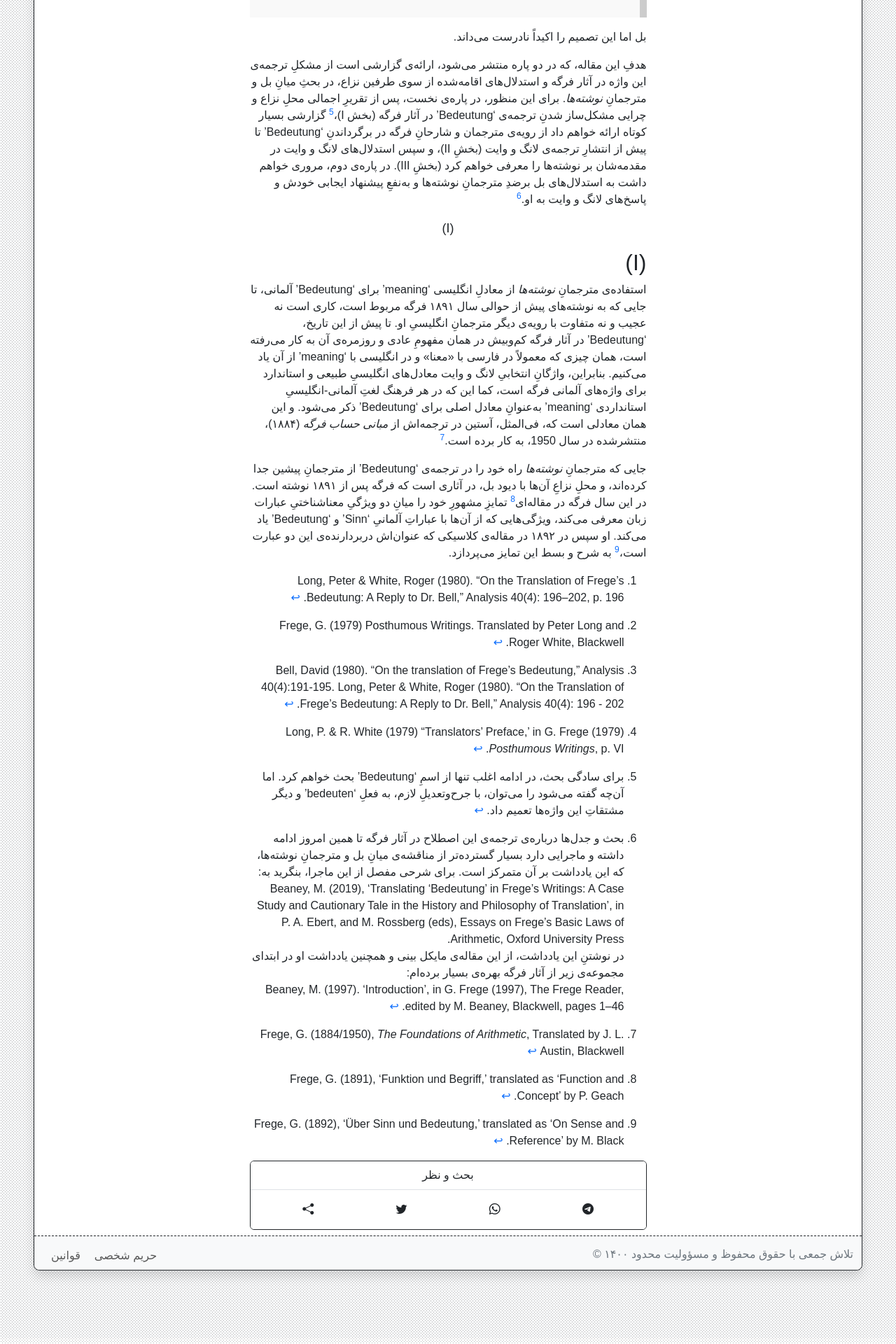
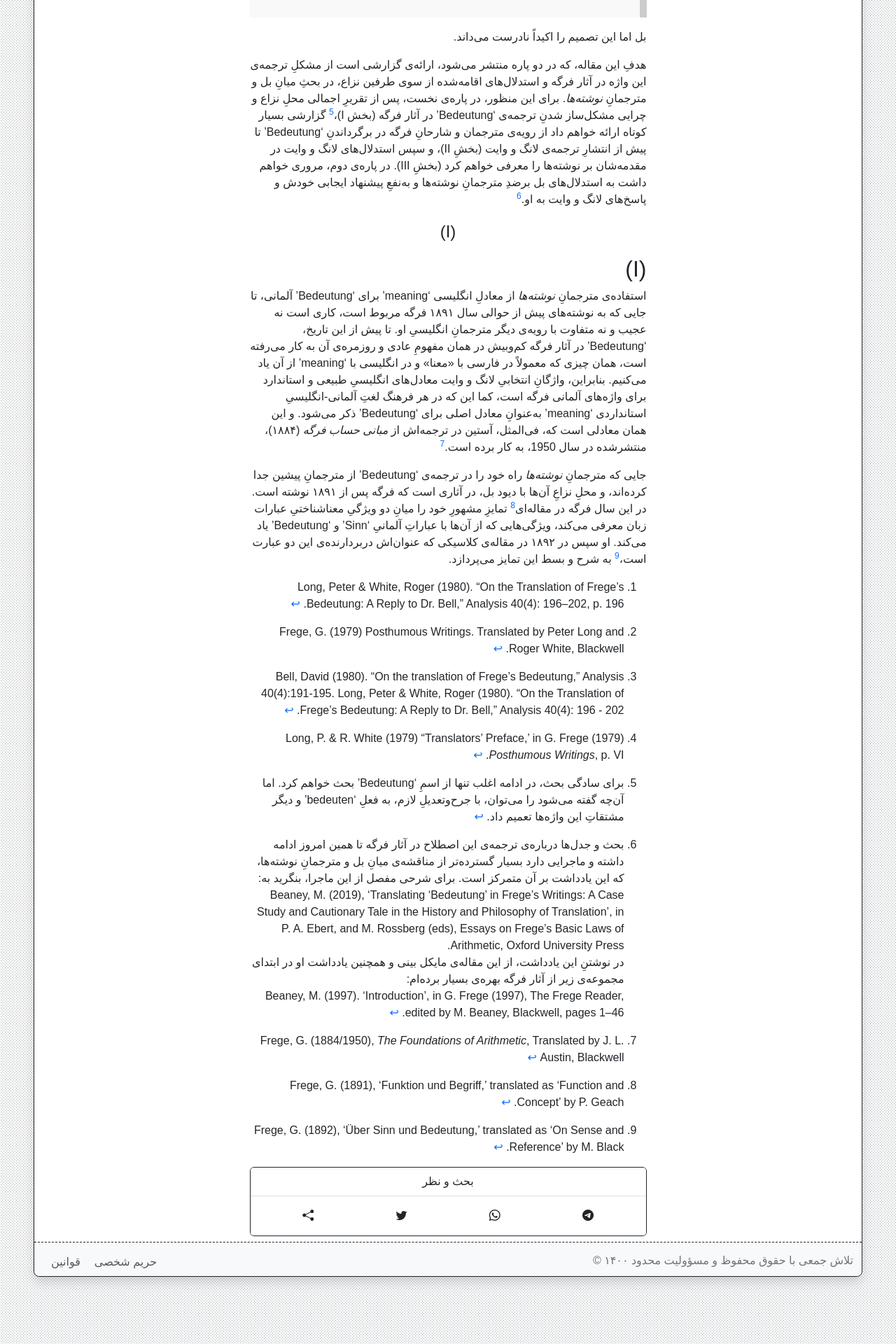
Before and after one commit to phicudemy/phicudemy.github.io, a Jekyll site: the page built from _posts/2024-06-22-fregebedeutung1.md, in a window 1280 px wide. Shown: the part 1507-3427 px from the top of the page at 70% size. Built offline with Jekyll 4.4.1, drawn with Linux system fonts in a browser that asks for light colours; comment, search, counter and statistics services are not loaded; a style sheet for code colours, icons or effects is not loaded.

Commit message:
TinaCMS content update

```diff
--- a/_posts/2024-06-22-fregebedeutung1.md
+++ b/_posts/2024-06-22-fregebedeutung1.md
@@ -29,7 +29,7 @@ tags:
 
 هدفِ این مقاله، که در دو پاره منتشر می‌شود، ارائه‌ی گزارشی است از مشکلِ ترجمه‌ی این واژه در آثار فرگه و استدلال‌های اقامه‌شده از سوی طرفین نزاع، در بحثِ میانِ بل و مترجمانِ *نوشته‌ها*. برای این منظور، در پاره‌ی نخست، پس از تقریرِ اجمالی محلِ نزاع و چرایی مشکل‌ساز شدنِ ترجمه‌ی ‘Bedeutung’ در آثار فرگه (بخش I)،[^5]  گزارشی بسیار کوتاه ارائه خواهم داد از رویه‌ی مترجمان و شارحانِ فرگه در برگرداندنِ ‘Bedeutung’ تا پیش از انتشارِ ترجمه‌ی لانگ و وایت (بخشِ II)، و سپس استدلال‌های لانگ و وایت در مقدمه‌‌شان بر نوشته‌ها را معرفی خواهم کرد (بخشِ III). در پاره‌ی دوم، مروری خواهم داشت به استدلال‌های بل برضدِ مترجمانِ نوشته‌ها و به‌نفعِ پیشنهاد ایجابی خودش و پاسخ‌های لانگ و وایت به او.[^bignote]
 
-<p style="text-align: center;  font-size: 18px;">(I)</p>
+<p style="text-align: center;  font-size: 24px;">(I)</p>
 
 ## (I)
 استفاده‌ی مترجمانِ‌ _نوشته‌ها_ از معادلِ انگلیسی ‘meaning’ برای ‘Bedeutung’ آلمانی، تا جایی که به نوشته‌های پیش از حوالی سال
```
